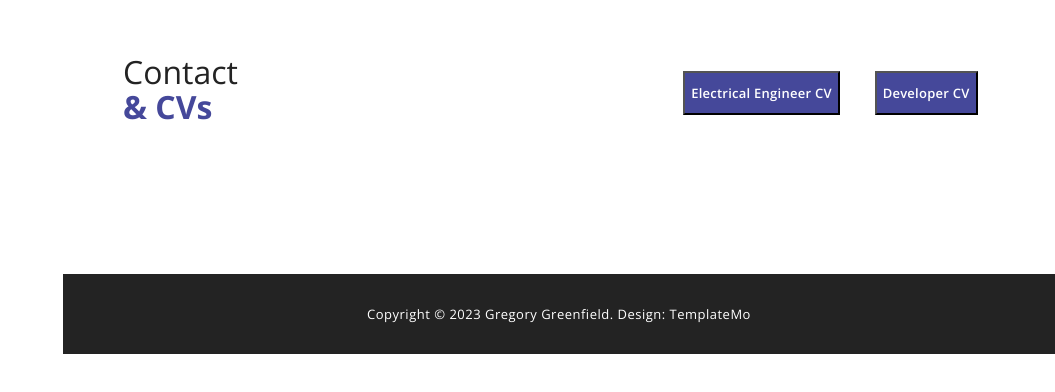
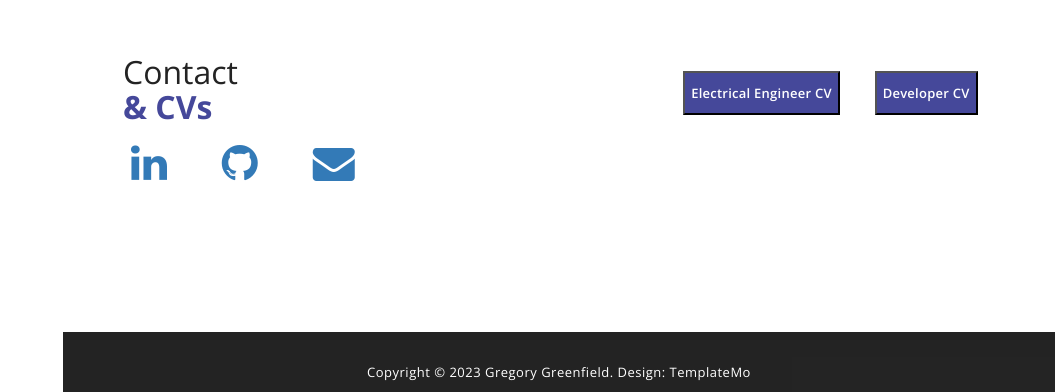
Before and after one commit to GregoryGreenfield/gregorygreenfield.github.io, a plain HTML site: page index.html in a window 1280 px wide. Shown: the part 2184-2576 px from the top of the page, without its empty margins (225-1280 px from the left). Before the commit the page ends 2538 px from the top, so only its background shows below. Drawn offline with nearby package versions, Linux system fonts and the light colour scheme.

Commit message:
Aded contact buttons and CVs.

```diff
--- a/css/templatemo-style.css
+++ b/css/templatemo-style.css
@@ -1153,3 +1153,13 @@ nav .active-section span {
   text-align: left;
   float: center;
 }
+
+.bottomContactIconsContainer {
+  text-align: left;
+  padding: 1vh;
+}
+
+.bottomIcon {
+  /* padding-left: 2vw; */
+  padding-right: 4vw;
+}
--- a/index.html
+++ b/index.html
@@ -30,9 +30,6 @@ https://templatemo.com/tm-518-sentra
     </head>
 
     <body>
-
-
-
         <header class="nav-down responsive-nav hidden-lg hidden-md">
             <button type="button" id="nav-toggle" class="navbar-toggle" data-toggle="collapse" data-target="#main-nav">
                 <span class="sr-only">Toggle navigation</span>
@@ -124,7 +121,7 @@ https://templatemo.com/tm-518-sentra
                         <div class="info">
                             <div>
                                 <h1>Gregory Greenfield</h1>
-                                <p>Electrical Engineer and Developer
+                                <p>Developer and Electrical Engineer
                                     <br>
                                 </p>
                                 <div class="white-button button">
@@ -174,7 +171,6 @@ https://templatemo.com/tm-518-sentra
                 <!--#endregion // Item -->
             </div>
         </div>
-
 
         <div class="page-content">
             <section id="featured" class="content-section">
@@ -321,7 +317,6 @@ https://templatemo.com/tm-518-sentra
                                 </p>
                             </div>
                         </div>
-
                         <!-- #region Spare Project spaces -->
                         <!-- <div class="item">
                             <div class="image">
@@ -380,7 +375,6 @@ https://templatemo.com/tm-518-sentra
                             </div>
                         </div> -->
                         <!-- #endregion -->
-
                     </div>
                 </div>
             </section>
@@ -737,6 +731,14 @@ https://templatemo.com/tm-518-sentra
                             </a>
                         </div>
 
+                        <div class="bottomContactIconsContainer">
+                            <a href="https://www.linkedin.com/in/gregory-greenfield-50a204257/" target="_blank"><i
+                                    class="fa fa-linkedin fa-3x bottomIcon"></i></a>
+                            <a href="https://github.com/GregoryGreenfield" target="_blank"><i
+                                    class="fa fa-github fa-3x bottomIcon"></i></a>
+                            <a href="mailto:gregorysmgreenfield@gmail.com"><i
+                                    class="fa fa-envelope fa-3x bottomIcon"></i></a>
+                        </div>
 
                     </div>
 
```
